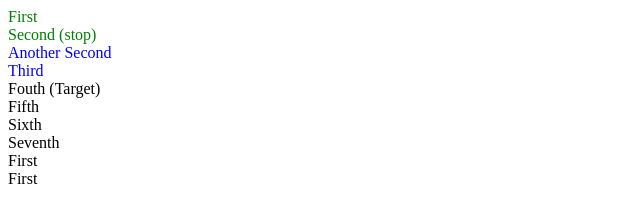
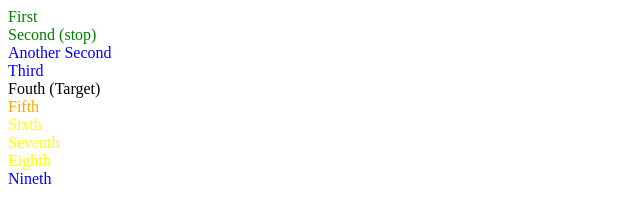
Before and after one commit to monpeco/Intro-jQuery, a plain HTML site: page Module1-Adding-jQuery-to-web-pages/siblings/index.html in a window 1280 px wide. Shown: the whole page, without its empty margins (0-640 px from the left). Drawn offline with nearby package versions, Linux system fonts and the light colour scheme.

Commit message:
Add next, nextAll and nextUntil usage

```diff
--- a/Module1-Adding-jQuery-to-web-pages/siblings/index.html
+++ b/Module1-Adding-jQuery-to-web-pages/siblings/index.html
@@ -12,8 +12,8 @@
         <div style="color:black">Fifth</div>
         <div style="color:black">Sixth</div>
         <div style="color:black">Seventh</div>
-        <div style="color:black">First</div>
-        <div style="color:black">First</div>
+        <div style="color:black">Eighth</div>
+        <div class="last" style="color:black">Nineth</div>
 
 
         <script
@@ -28,6 +28,17 @@
 
             //update all previous elements until .strop
             $('#target').prevUntil('.stop').attr('style','color:blue');
+
+            //update all next elements
+            $('#target').nextAll().attr('style','color:blue');
+
+            //update all next elements until .strop
+            $('#target').nextUntil('.last').attr('style','color:yellow');
+
+            // update next element
+            $('#target').next().attr('style', 'color:orange');
+
+
             });
 
 
```
